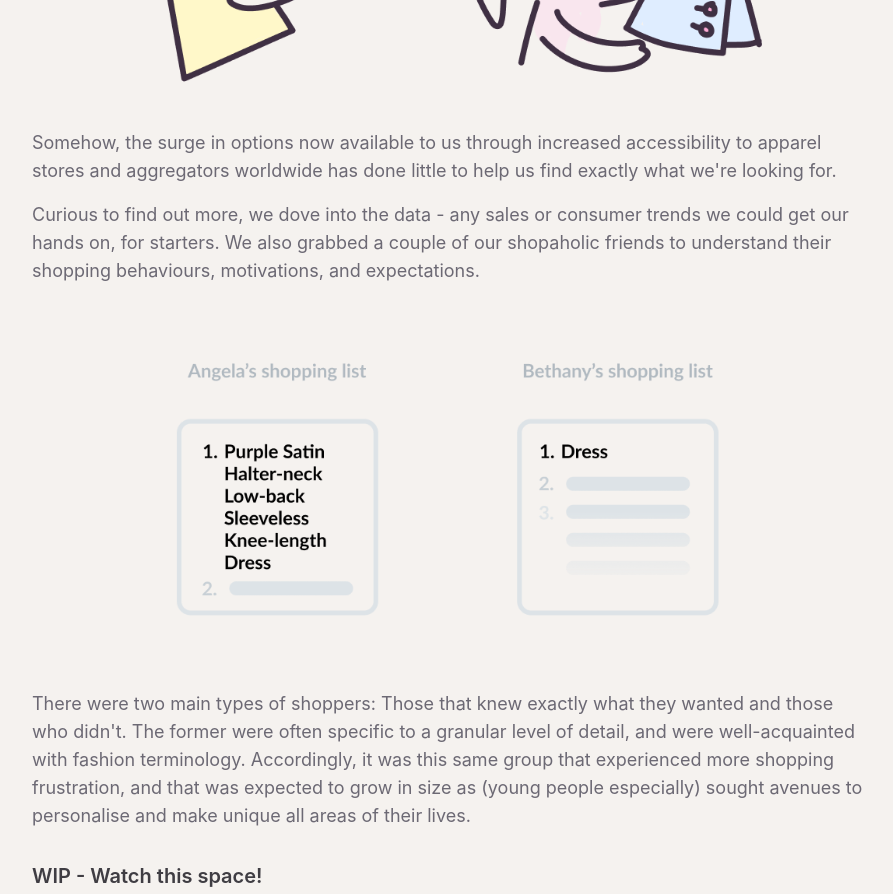
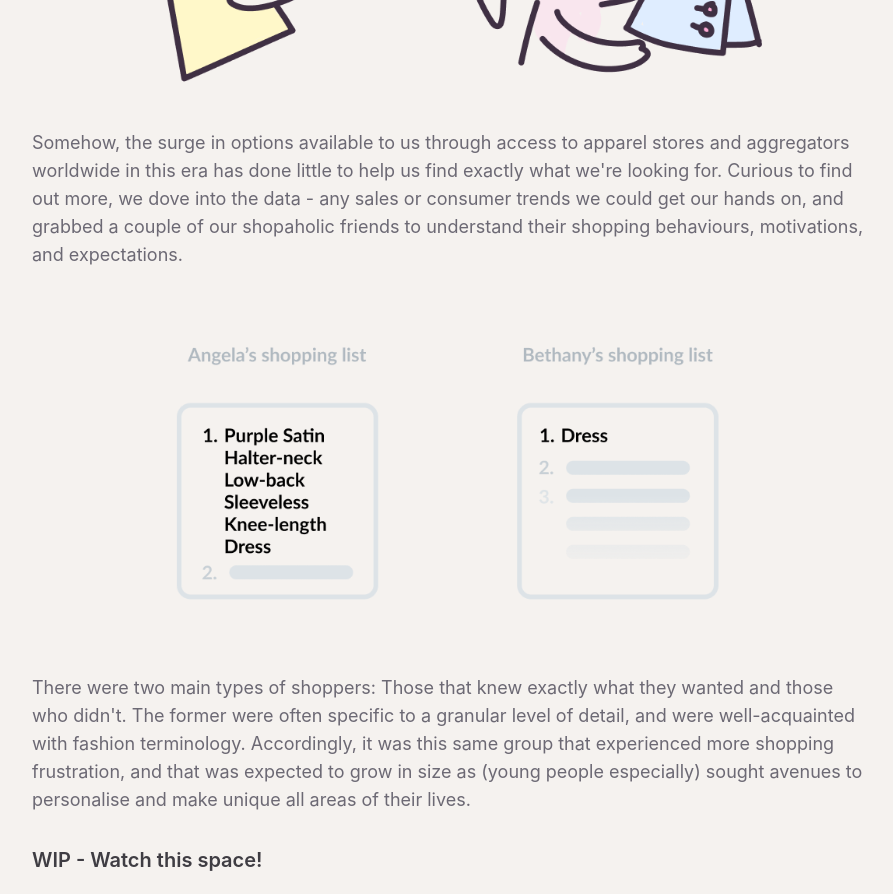
Before and after one commit to fallingusagi/my-website, a React (Create React App) app: page /projectAlise in a window 1280 px wide. Shown: the part 1320-2214 px from the top of the page, without its empty margins (192-1085 px from the left). Built offline with nearby package versions, Linux system fonts and the light colour scheme; what @mojs/core would draw is missing.

Commit message:
Alise minor text changes

```diff
--- a/src/pages/projectAlise.jsx
+++ b/src/pages/projectAlise.jsx
@@ -44,13 +44,10 @@ export const ProjectPageAlise = () => {
                             </p>
                             <img src={UnhappyShopping} />
                             <p className="text-sm sm:text-base md:text-lg text-mytheme-ebony">
-                                {"Somehow, the surge in options now available to us through increased accessibility to "}
-                                {"apparel stores and aggregators worldwide has done little to help us find exactly what "}
-                                {"we're looking for. "}
-                            </p>
-                            <p className="text-sm sm:text-base md:text-lg text-mytheme-ebony">
-                                {"Curious to find out more, we dove into the data - any sales or consumer trends we could "}
-                                {"get our hands on, for starters. We also grabbed a couple of our shopaholic friends "}
+                                {"Somehow, the surge in options available to us through access to "}
+                                {"apparel stores and aggregators worldwide in this era has done little to help us find exactly what "}
+                                {"we're looking for. Curious to find out more, we dove into the data - any sales or consumer trends we could "}
+                                {"get our hands on, and grabbed a couple of our shopaholic friends "}
                                 {"to understand their shopping behaviours, motivations, and expectations."}
                             </p>
                             <img src={Alisetypes} />
```
